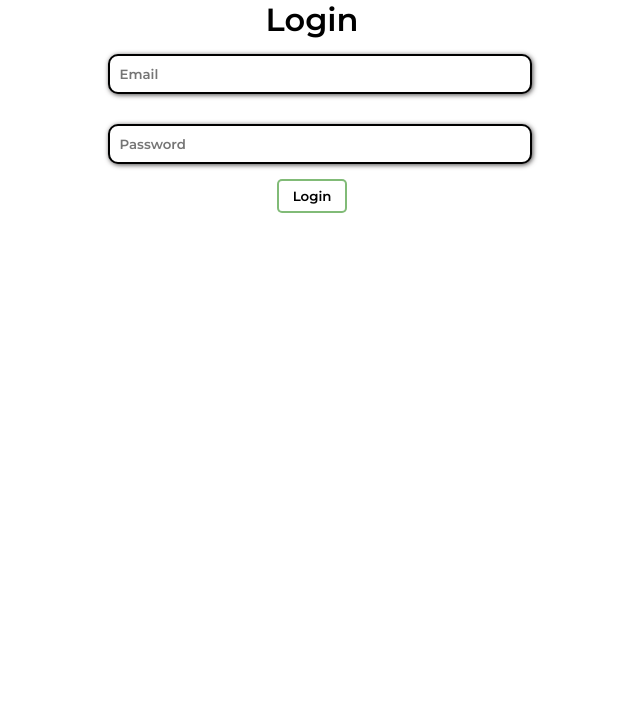
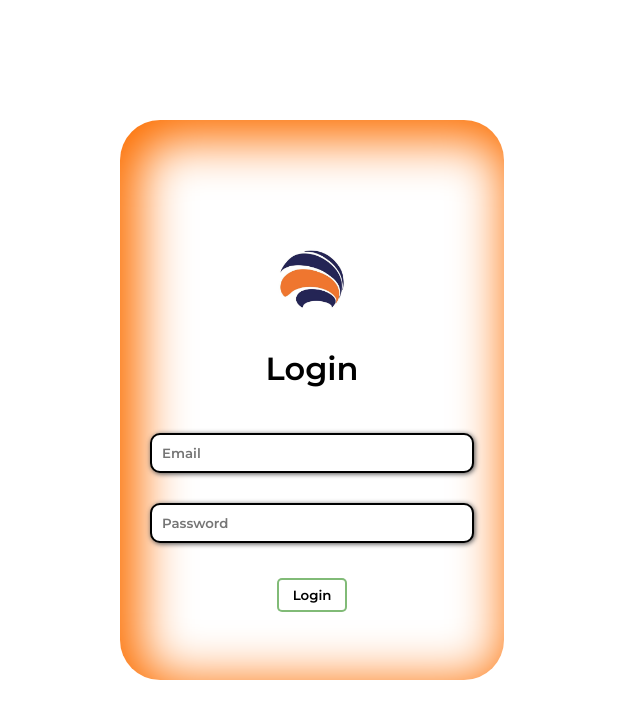
Before and after one commit to kj-1809/urja-admin-panel, a React (Create React App) app: page /login in a window 1280 px wide. Shown: the top 718 px of the page, without its empty margins (328-968 px from the left). Built offline with nearby package versions, Linux system fonts and the light colour scheme.

Commit message:
updated message api and designed the login page

```diff
--- a/src/App.js
+++ b/src/App.js
@@ -14,7 +14,6 @@ import { useAuth } from "./context/AuthContext";
 
 function App() {
 	const isAdmin = useAuth();
-
 
 	function RequireAuth(props) {
 		return isAdmin ? props.children : <Navigate to="/login" />;
--- a/src/components/TextInput.js
+++ b/src/components/TextInput.js
@@ -1,11 +1,18 @@
-import React from 'react'
-import "./TextInput.css"
+import React from "react";
+import "./TextInput.css";
 const TextInput = (props) => {
-  return (
-    <div className = "inputFieldContainer">
-      <input className = "inputField" placeholder={props.placeholder} onChange = {props.onChange} value = {props.value}/>
-    </div>
-  )
-}
+	return (
+		<div className="inputFieldContainer">
+			<input
+				className="inputField"
+				placeholder={props.placeholder}
+				onChange={props.onChange}
+				value={props.value}
+				style={props.size == "small" ? { width: "300px", marginLeft: "0px" } : {}}
+				type={props.secureTextEntry ? "password" : ""}
+			/>
+		</div>
+	);
+};
 
-export default TextInput
+export default TextInput;
--- a/src/pages/Login.css
+++ b/src/pages/Login.css
@@ -4,4 +4,24 @@
   flex-direction: column;
   justify-content: center;
   align-items: center;
+  height : 100vh;
 }
+.loginCard {
+  height: 70vh;
+  width: 30vw;
+  min-width: 350px;
+  display: flex;
+  flex-direction: column;
+  justify-content: center;
+  align-items: center;
+  border-radius: 40px;
+  /* box-shadow: 5px 5px 5px 5px #888888; */
+  box-shadow: 10px 10px 50px 10px rgb(253 , 111 , 0) inset;
+
+}
+.loginInputContainer {
+  margin-top: 30px;
+}
+.loginButtonContainer {
+  margin-top: 20px;
+}
--- a/src/pages/Login.js
+++ b/src/pages/Login.js
@@ -7,50 +7,71 @@ import { auth, db } from "../firebase";
 import { signInWithEmailAndPassword } from "firebase/auth";
 import { collection, query, where, getDocs } from "firebase/firestore";
 import { useNavigate } from "react-router-dom";
-import { useAuth , useUpdateAuth } from "../context/AuthContext";
+import { useAuth, useUpdateAuth } from "../context/AuthContext";
+import LinearIndeterminate from "../components/LinearIndeterminate"
 
 const Login = (props) => {
 	// const [currentUser , setCurrentUser] = useState(null)
 	const [email, setEmail] = useState("");
 	const [password, setPassword] = useState("");
-
-	const updateIsAdmin = useUpdateAuth()
+	const [loading , setLoading] = useState(false);
+	const updateIsAdmin = useUpdateAuth();
 
 	async function fetchUserData(userId) {
 		const q = query(collection(db, "users"), where("uid", "==", userId));
 		const querySnapshot = await getDocs(q);
-		if(querySnapshot.size == 0){
-			alert("incorrect id or pass")
+		if (querySnapshot.size == 0) {
+			alert("incorrect id or pass");
 		}
 		querySnapshot.forEach((doc) => {
 			// doc.data() is never undefined for query doc snapshots
-			if(!doc.data().admin){
+			if (!doc.data().admin) {
 			}
-			updateIsAdmin(doc.data().isAdmin)
+			updateIsAdmin(doc.data().isAdmin);
 		});
 	}
 	const handleSubmit = () => {
+		setLoading(true);
 		signInWithEmailAndPassword(auth, email, password)
-			.then((userCredential) => {
+			.then(async (userCredential) => {
 				const user = userCredential.user;
-				fetchUserData(user.uid);
+				await fetchUserData(user.uid);
+				setLoading(false)
 			})
 			.catch((error) => {
 				const errorCode = error.code;
+				setLoading(false)
 			});
 	};
+
+	if(loading){
+		return <LinearIndeterminate />;
+	}
+
 	return (
 		<div className="loginContainer">
-			<h1>Login</h1>
+			<div className="loginCard">
+				<div className="imageContainer">
+					<img src={require("../assets/urjalogo.png")} className="logoImage" />
+				</div>
+				<h1 className="headingText">Login</h1>
+				<div className="loginInputContainer">
 					<TextInput
 						placeholder="Email"
 						onChange={(e) => setEmail(e.target.value)}
+						size = "small"
 					/>
 					<TextInput
 						placeholder="Password"
 						onChange={(e) => setPassword(e.target.value)}
+						size = "small"
+						secureTextEntry={true}
 					/>
+				</div>
+				<div className="loginButtonContainer">
 					<CustomButton onClick={handleSubmit}>Login</CustomButton>
+				</div>
+			</div>
 		</div>
 	);
 };
--- a/src/pages/Orders.js
+++ b/src/pages/Orders.js
@@ -58,23 +58,27 @@ const Orders = () => {
 		return userPhoneNumber;
 	};
 
-	const sendMessage = (phoneNumber, orderNumber, itemName, quantity, price) => {
+	const sendMessage = (phoneNumber, itemName, price) => {
 		const options = {
 			method: "POST",
-			url: `https://urja-proxy-api-production.up.railway.app/api/send/`,
+			url: "https://urja-proxy-api-production.up.railway.app/api/send",
 			params: {
 				phone: phoneNumber,
-				order_number: orderNumber,
 				item_name: itemName,
-				quantity: quantity,
 				price: price,
 				type: "orderdelivered",
 			},
 		};
 		axios
 			.request(options)
-			.then((res) => {})
-			.catch((err) => alert(err));
+			.then((response) => {
+				console.log("Status : ", response.status);
+				console.log("Message sent from the server!");
+			})
+			.catch((error) => {
+				console.log("error while sending the message")
+				console.error(error);
+			});
 	};
 
 	const columns = [
@@ -178,9 +182,7 @@ const Orders = () => {
 								);
 								sendMessage(
 									userPhoneNumber,
-									params.row.orderId,
 									params.row.productName,
-									params.row.quantity,
 									params.row.price
 								);
 
```
Also changed, not shown: src/components/TextInput.css (line endings or trailing spaces). Lines whose indentation alone changed are shown as unchanged.
